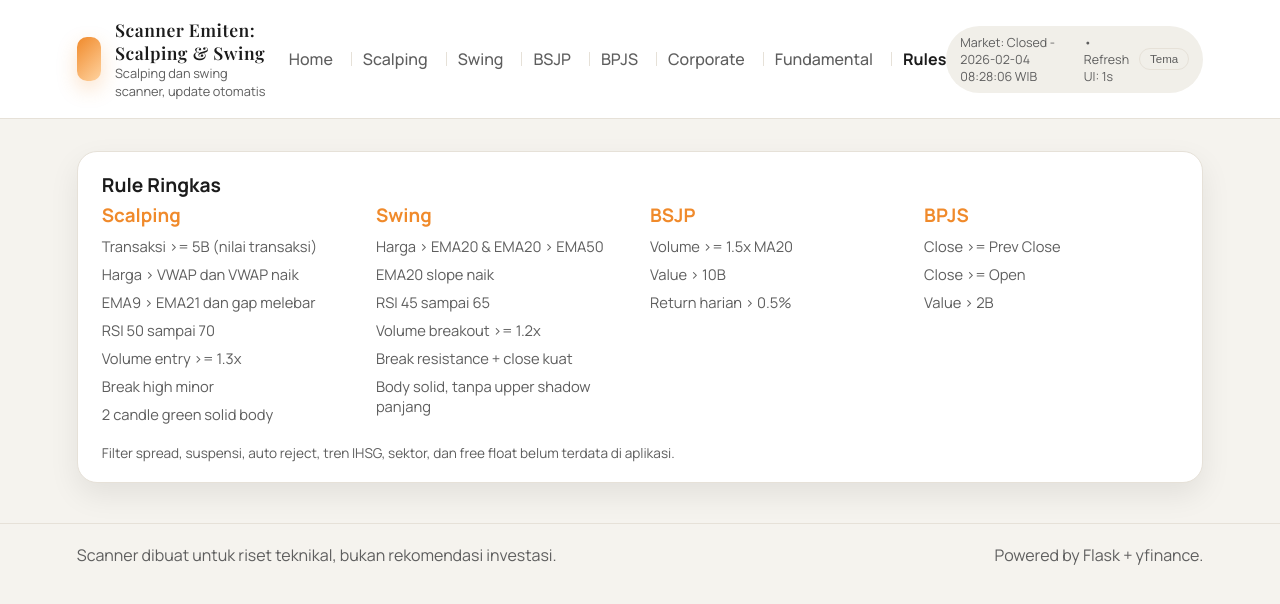
After one commit to bayhaqqyy/scanner-emiten, a Flask app: page /rules in a window 1280 px wide. The commit adds this page. Shown: the top 604 px of the page. Run offline with Flask 3, Linux system fonts and the light colour scheme; data that the repository does not hold is empty.

Commit message:
pemisahan fitur

```diff
--- a/main.py
+++ b/main.py
@@ -1123,11 +1123,82 @@ def start_workers():
 @app.route("/")
 def index():
     return render_template(
-        "index.html",
+        "home.html",
         title=APP_TITLE,
         max_tickers=MAX_TICKERS,
         ui_poll=UI_POLL_SECONDS,
         today_label=_today_label(),
+        current_page="home",
+    )
+
+
+@app.route("/scalping")
+def page_scalping():
+    return render_template(
+        "scalping.html",
+        title=APP_TITLE,
+        ui_poll=UI_POLL_SECONDS,
+        current_page="scalping",
+    )
+
+
+@app.route("/swing")
+def page_swing():
+    return render_template(
+        "swing.html",
+        title=APP_TITLE,
+        ui_poll=UI_POLL_SECONDS,
+        current_page="swing",
+    )
+
+
+@app.route("/bsjp")
+def page_bsjp():
+    return render_template(
+        "bsjp.html",
+        title=APP_TITLE,
+        ui_poll=UI_POLL_SECONDS,
+        current_page="bsjp",
+    )
+
+
+@app.route("/bpjs")
+def page_bpjs():
+    return render_template(
+        "bpjs.html",
+        title=APP_TITLE,
+        ui_poll=UI_POLL_SECONDS,
+        current_page="bpjs",
+    )
+
+
+@app.route("/corporate")
+def page_corporate():
+    return render_template(
+        "corporate.html",
+        title=APP_TITLE,
+        ui_poll=UI_POLL_SECONDS,
+        current_page="corporate",
+    )
+
+
+@app.route("/fundamental")
+def page_fundamental():
+    return render_template(
+        "fundamental.html",
+        title=APP_TITLE,
+        ui_poll=UI_POLL_SECONDS,
+        current_page="fundamental",
+    )
+
+
+@app.route("/rules")
+def page_rules():
+    return render_template(
+        "rules.html",
+        title=APP_TITLE,
+        ui_poll=UI_POLL_SECONDS,
+        current_page="rules",
     )
 
 
--- a/static/app.css
+++ b/static/app.css
@@ -99,10 +99,27 @@ body {
   text-decoration: none;
   font-weight: 500;
   transition: color 0.2s ease;
+  position: relative;
+  padding-left: 12px;
 }
 
 .menu a:hover {
   color: var(--ink);
+}
+
+.menu a + a::before {
+  content: "";
+  position: absolute;
+  left: 0;
+  top: 4px;
+  bottom: 4px;
+  width: 1px;
+  background: var(--line);
+}
+
+.menu a.active {
+  color: var(--ink);
+  font-weight: 700;
 }
 
 .chip {
--- a/static/app.js
+++ b/static/app.js
@@ -298,38 +298,44 @@ async function refresh() {
     .then((health) => {
       const status = health.market_open ? "Open" : "Closed";
       const now = health.now || "-";
-      document.getElementById("market-status").textContent = `Market: ${status} • ${now}`;
+      document.getElementById("market-status").textContent = `Market: ${status} - ${now}`;
     })
     .catch(() => {});
 
-  document.getElementById("scalping-updated").textContent = scalping.updated_at || "-";
+  const setText = (id, value) => {
+    const el = document.getElementById(id);
+    if (el) el.textContent = value;
+  };
+  const setHtml = (id, value) => {
+    const el = document.getElementById(id);
+    if (el) el.innerHTML = value;
+  };
+
+  setText("scalping-updated", scalping.updated_at || "-");
   if (scalping.stats) {
     const lossRate = scalping.stats.loss_rate ?? null;
     const winRate = lossRate !== null ? Math.max(0, 1 - lossRate) : null;
-    document.getElementById("scalping-lossrate").textContent =
-      lossRate === null ? "-" : `${formatNumber(lossRate * 100, 1)}%`;
-    document.getElementById("scalping-winrate").textContent =
-      winRate === null ? "-" : `${formatNumber(winRate * 100, 1)}%`;
-    document.getElementById("scalping-mode").textContent =
-      scalping.stats.tighten ? "Ketat" : "Normal";
+    setText("scalping-lossrate", lossRate === null ? "-" : `${formatNumber(lossRate * 100, 1)}%`);
+    setText("scalping-winrate", winRate === null ? "-" : `${formatNumber(winRate * 100, 1)}%`);
+    setText("scalping-mode", scalping.stats.tighten ? "Ketat" : "Normal");
   }
-  document.getElementById("swing-updated").textContent = swing.updated_at || "-";
-  document.getElementById("scalping-error").textContent = scalping.error || "";
-  document.getElementById("swing-error").textContent = swing.error || "";
-  document.getElementById("scalping-table").innerHTML = buildTable(scalping.items, "scalping");
-  document.getElementById("swing-table").innerHTML = buildTable(swing.items, "swing");
+  setText("swing-updated", swing.updated_at || "-");
+  setText("scalping-error", scalping.error || "");
+  setText("swing-error", swing.error || "");
+  setHtml("scalping-table", buildTable(scalping.items, "scalping"));
+  setHtml("swing-table", buildTable(swing.items, "swing"));
 
-  document.getElementById("ca-updated").textContent = corporate.updated_at || "-";
-  document.getElementById("ca-error").textContent = corporate.error || "";
-  document.getElementById("ca-table").innerHTML = buildCorporateTable(corporate.items);
+  setText("ca-updated", corporate.updated_at || "-");
+  setText("ca-error", corporate.error || "");
+  setHtml("ca-table", buildCorporateTable(corporate.items));
 
-  document.getElementById("bsjp-updated").textContent = bsjp.updated_at || "-";
-  document.getElementById("bsjp-error").textContent = bsjp.error || "";
-  document.getElementById("bsjp-table").innerHTML = buildDailyTable(bsjp.items);
+  setText("bsjp-updated", bsjp.updated_at || "-");
+  setText("bsjp-error", bsjp.error || "");
+  setHtml("bsjp-table", buildDailyTable(bsjp.items));
 
-  document.getElementById("bpjs-updated").textContent = bpjs.updated_at || "-";
-  document.getElementById("bpjs-error").textContent = bpjs.error || "";
-  document.getElementById("bpjs-table").innerHTML = buildDailyTable(bpjs.items);
+  setText("bpjs-updated", bpjs.updated_at || "-");
+  setText("bpjs-error", bpjs.error || "");
+  setHtml("bpjs-table", buildDailyTable(bpjs.items));
 }
 
 refresh();
--- /dev/null
+++ b/templates/layout.html
@@ -0,0 +1,66 @@
+<!DOCTYPE html>
+<html lang="id">
+<head>
+  <meta charset="utf-8">
+  <meta name="viewport" content="width=device-width, initial-scale=1">
+  <title>{{ title }}</title>
+  <link rel="preconnect" href="https://fonts.googleapis.com">
+  <link rel="preconnect" href="https://fonts.gstatic.com" crossorigin>
+  <link href="https://fonts.googleapis.com/css2?family=Manrope:wght@400;500;600;700&family=Playfair+Display:wght@600;700&display=swap" rel="stylesheet">
+  <link rel="stylesheet" href="/static/app.css">
+</head>
+<body>
+  <div class="bg-orb orb-1"></div>
+  <div class="bg-orb orb-2"></div>
+  <div class="bg-grid"></div>
+
+  <header class="topbar report-header">
+    <div class="brand">
+      <div class="brand-mark"></div>
+      <div>
+        <div class="brand-title">{{ title }}</div>
+        <div class="brand-sub">Scalping dan swing scanner, update otomatis</div>
+      </div>
+    </div>
+    <nav class="menu">
+      <a href="/" class="{{ 'active' if current_page == 'home' else '' }}">Home</a>
+      <a href="/scalping" class="{{ 'active' if current_page == 'scalping' else '' }}">Scalping</a>
+      <a href="/swing" class="{{ 'active' if current_page == 'swing' else '' }}">Swing</a>
+      <a href="/bsjp" class="{{ 'active' if current_page == 'bsjp' else '' }}">BSJP</a>
+      <a href="/bpjs" class="{{ 'active' if current_page == 'bpjs' else '' }}">BPJS</a>
+      <a href="/corporate" class="{{ 'active' if current_page == 'corporate' else '' }}">Corporate</a>
+      <a href="/fundamental" class="{{ 'active' if current_page == 'fundamental' else '' }}">Fundamental</a>
+      <a href="/rules" class="{{ 'active' if current_page == 'rules' else '' }}">Rules</a>
+    </nav>
+    <div class="chip">
+      <span id="market-status">Market: -</span> • Refresh UI: {{ ui_poll }}s
+      <button id="theme-toggle" class="theme-toggle" type="button">Tema</button>
+    </div>
+  </header>
+
+  <main class="page">
+    {% block content %}{% endblock %}
+  </main>
+
+  <footer class="footer">
+    <div>Scanner dibuat untuk riset teknikal, bukan rekomendasi investasi.</div>
+    <div>Powered by Flask + yfinance.</div>
+  </footer>
+
+  <div id="ai-modal" class="ai-modal">
+    <div class="ai-modal-overlay"></div>
+    <div class="ai-modal-card">
+      <div class="ai-modal-header">
+        <div class="ai-modal-title">AI Report</div>
+        <button class="ai-modal-close" type="button">Tutup</button>
+      </div>
+      <div class="ai-modal-body"></div>
+    </div>
+  </div>
+
+  <script>
+    window.UI_POLL_SECONDS = {{ ui_poll }};
+  </script>
+  <script src="/static/app.js"></script>
+</body>
+</html>
--- /dev/null
+++ b/templates/rules.html
@@ -0,0 +1,48 @@
+{% extends "layout.html" %}
+{% block content %}
+  <section id="rules" class="panel panel-slim">
+    <h2>Rule Ringkas</h2>
+    <div class="rule-grid">
+      <div>
+        <h3>Scalping</h3>
+        <ul>
+          <li>Transaksi >= 5B (nilai transaksi)</li>
+          <li>Harga > VWAP dan VWAP naik</li>
+          <li>EMA9 > EMA21 dan gap melebar</li>
+          <li>RSI 50 sampai 70</li>
+          <li>Volume entry >= 1.3x</li>
+          <li>Break high minor</li>
+          <li>2 candle green solid body</li>
+        </ul>
+      </div>
+      <div>
+        <h3>Swing</h3>
+        <ul>
+          <li>Harga > EMA20 & EMA20 > EMA50</li>
+          <li>EMA20 slope naik</li>
+          <li>RSI 45 sampai 65</li>
+          <li>Volume breakout >= 1.2x</li>
+          <li>Break resistance + close kuat</li>
+          <li>Body solid, tanpa upper shadow panjang</li>
+        </ul>
+      </div>
+      <div>
+        <h3>BSJP</h3>
+        <ul>
+          <li>Volume >= 1.5x MA20</li>
+          <li>Value > 10B</li>
+          <li>Return harian > 0.5%</li>
+        </ul>
+      </div>
+      <div>
+        <h3>BPJS</h3>
+        <ul>
+          <li>Close >= Prev Close</li>
+          <li>Close >= Open</li>
+          <li>Value > 2B</li>
+        </ul>
+      </div>
+    </div>
+    <div class="rule-note">Filter spread, suspensi, auto reject, tren IHSG, sektor, dan free float belum terdata di aplikasi.</div>
+  </section>
+{% endblock %}
```
Also changed, not shown: templates/bpjs.html (added, +14 -0 lines), templates/bsjp.html (added, +14 -0 lines), templates/corporate.html (added, +14 -0 lines), templates/fundamental.html (added, +31 -0 lines), templates/home.html (added, +40 -0 lines), templates/scalping.html (added, +22 -0 lines), templates/swing.html (added, +14 -0 lines).
